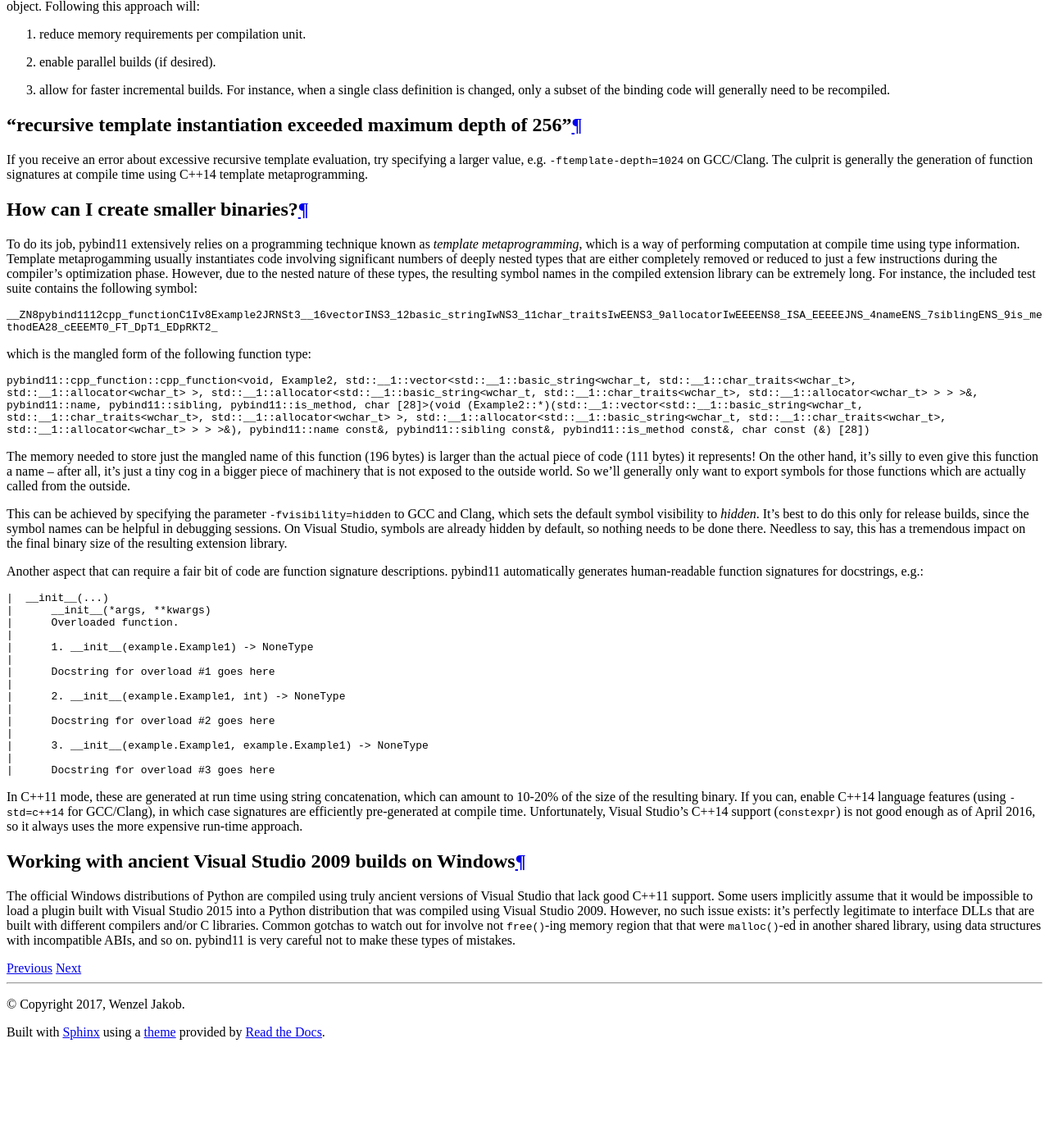
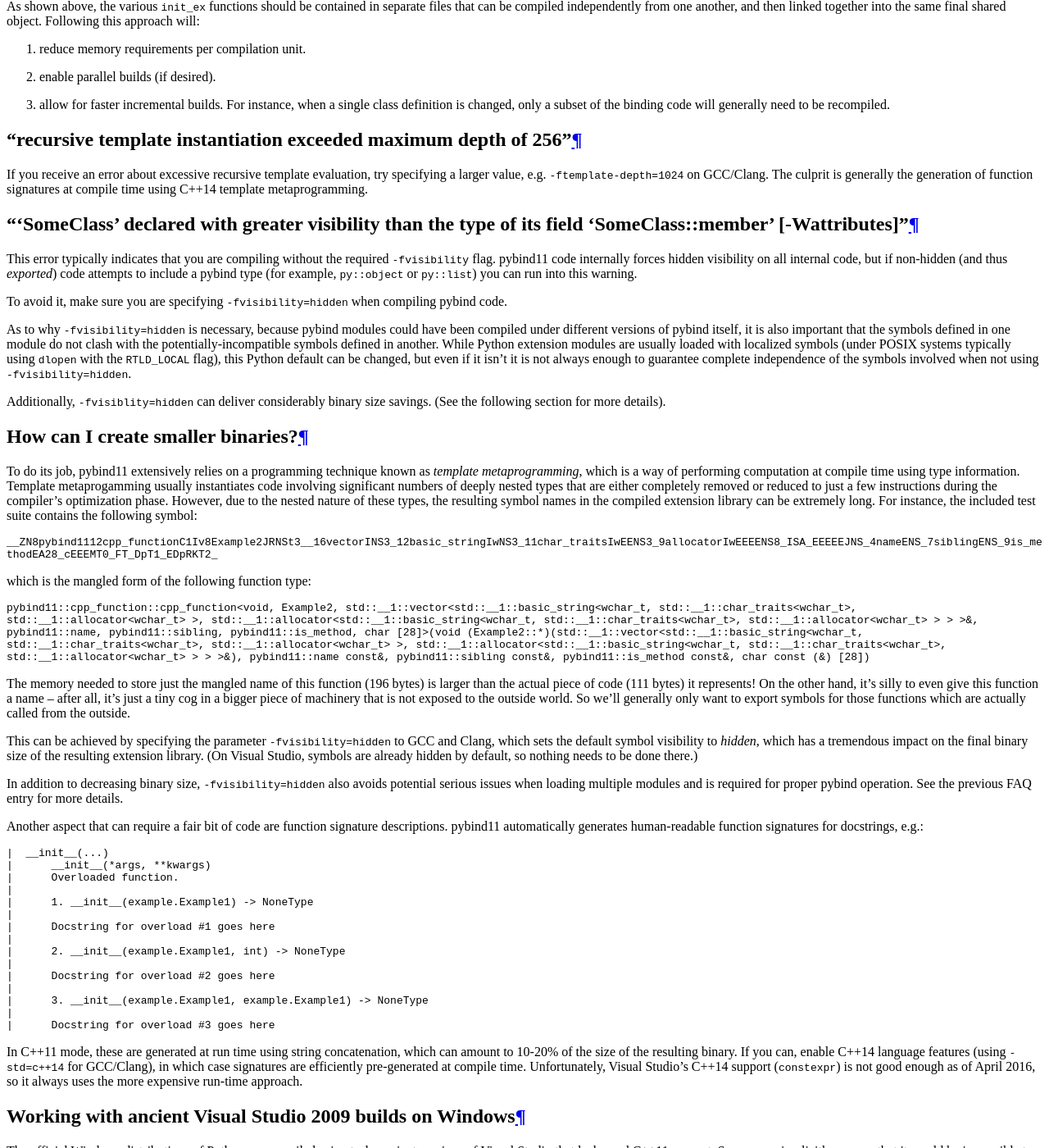
Before and after one commit to pybind/pybind11, a Sphinx documentation site: the page built from docs/faq.rst, in a window 1280 px wide and 1400 px high, scrolled down 2487 px. Shown: the whole window at 82% size. Built offline with Sphinx 7.4.7 and the Read the Docs theme 2.0.0, drawn with Linux system fonts in a browser that asks for light colours; before the commit the page ends 3763 px from its top, so only the background shows below that; some of the changed text lies outside the part shown.

```diff
--- a/CMakeLists.txt
+++ b/CMakeLists.txt
@@ -91,6 +91,9 @@
                                                 $<BUILD_INTERFACE:${PYTHON_INCLUDE_DIRS}>
                                                 $<INSTALL_INTERFACE:${CMAKE_INSTALL_INCLUDEDIR}>)
   target_compile_options(pybind11 INTERFACE $<BUILD_INTERFACE:${PYBIND11_CPP_STANDARD}>)
+  if(NOT MSVC)
+    target_compile_options(pybind11 INTERFACE -fvisibility=hidden)
+  endif()
 
   add_library(module INTERFACE)
   add_library(pybind11::module ALIAS module)
--- a/docs/faq.rst
+++ b/docs/faq.rst
@@ -151,6 +151,33 @@
 culprit is generally the generation of function signatures at compile time
 using C++14 template metaprogramming.
 
+.. _`faq:hidden_visibility`:
+
+"‘SomeClass’ declared with greater visibility than the type of its field ‘SomeClass::member’ [-Wattributes]"
+============================================================================================================
+
+This error typically indicates that you are compiling without the required
+``-fvisibility`` flag.  pybind11 code internally forces hidden visibility on
+all internal code, but if non-hidden (and thus *exported*) code attempts to
+include a pybind type (for example, ``py::object`` or ``py::list``) you can run
+into this warning.
+
+To avoid it, make sure you are specifying ``-fvisibility=hidden`` when
+compiling pybind code.
+
+As to why ``-fvisibility=hidden`` is necessary, because pybind modules could
+have been compiled under different versions of pybind itself, it is also
+important that the symbols defined in one module do not clash with the
+potentially-incompatible symbols defined in another.  While Python extension
+modules are usually loaded with localized symbols (under POSIX systems
+typically using ``dlopen`` with the ``RTLD_LOCAL`` flag), this Python default
+can be changed, but even if it isn't it is not always enough to guarantee
+complete independence of the symbols involved when not using
+``-fvisibility=hidden``.
+
+Additionally, ``-fvisiblity=hidden`` can deliver considerably binary size
+savings.  (See the following section for more details).
+
 
 .. _`faq:symhidden`:
 
@@ -192,11 +219,14 @@
 are actually called from the outside.
 
 This can be achieved by specifying the parameter ``-fvisibility=hidden`` to GCC
-and Clang, which sets the default symbol visibility to *hidden*. It's best to
-do this only for release builds, since the symbol names can be helpful in
-debugging sessions. On Visual Studio, symbols are already hidden by default, so
-nothing needs to be done there. Needless to say, this has a tremendous impact
-on the final binary size of the resulting extension library.
+and Clang, which sets the default symbol visibility to *hidden*, which has a
+tremendous impact on the final binary size of the resulting extension library.
+(On Visual Studio, symbols are already hidden by default, so nothing needs to
+be done there.)
+
+In addition to decreasing binary size, ``-fvisibility=hidden`` also avoids
+potential serious issues when loading multiple modules and is required for
+proper pybind operation.  See the previous FAQ entry for more details.
 
 Another aspect that can require a fair bit of code are function signature
 descriptions. pybind11 automatically generates human-readable function
```
Also changed, not shown: docs/advanced/misc.rst (+7 -13 lines), docs/compiling.rst (+11 -10 lines), 1 other file.
